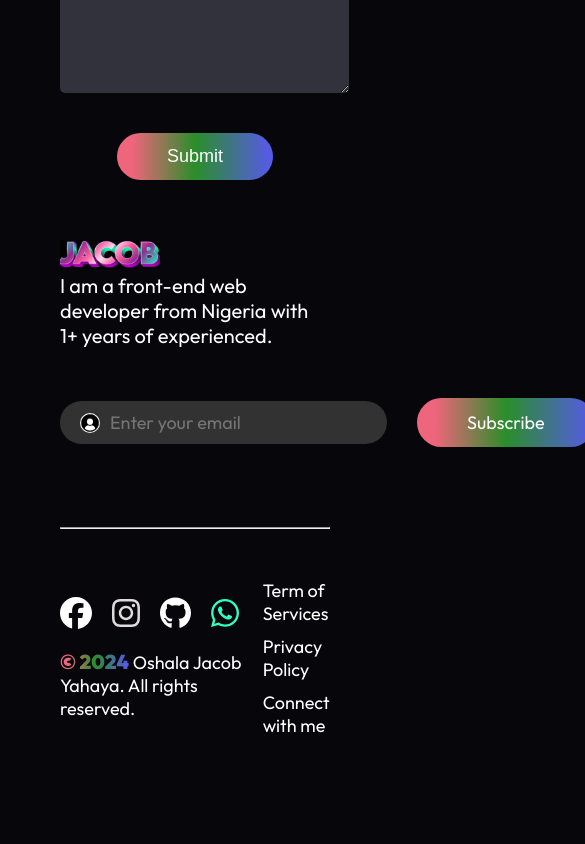
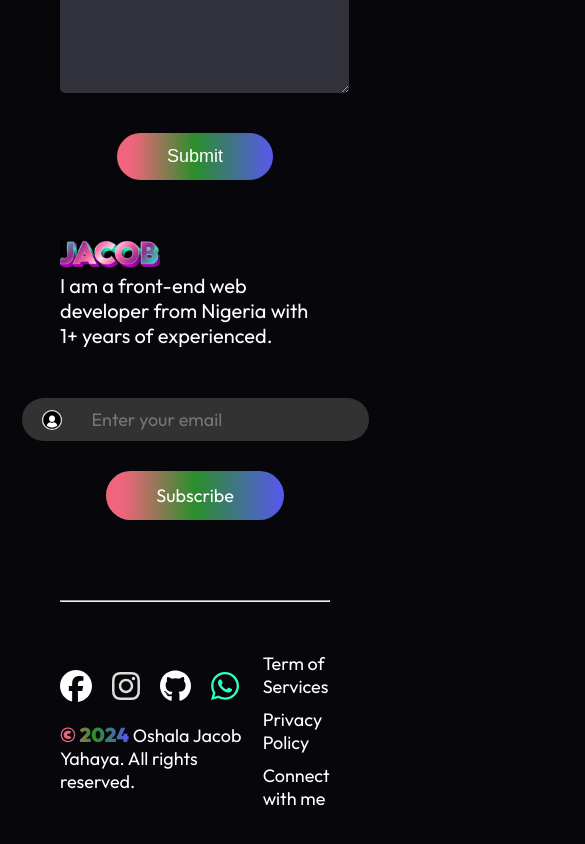
Before and after one commit to BlakWeb/Personal-Portfolio, a React (Vite) app: page / in a window 390 px wide. Shown: the part 9490-10334 px from the top of the page, 585 px wide, since content can reach past the window. Before the commit the page ends 10277 px from the top, so only its background shows below. Built offline with nearby package versions, Linux system fonts and the light colour scheme.

Commit message:
Update Footer.css

```diff
--- a/src/components/Footer/Footer.css
+++ b/src/components/Footer/Footer.css
@@ -156,4 +156,10 @@ a.github:hover {
     font-size: 18px;
     padding: 13px 50px;
   }
+  .footer-top-right{
+    flex-direction: column;
 }
+  .footer-email-input{
+    gap: 30px;
+  }
+}
```
